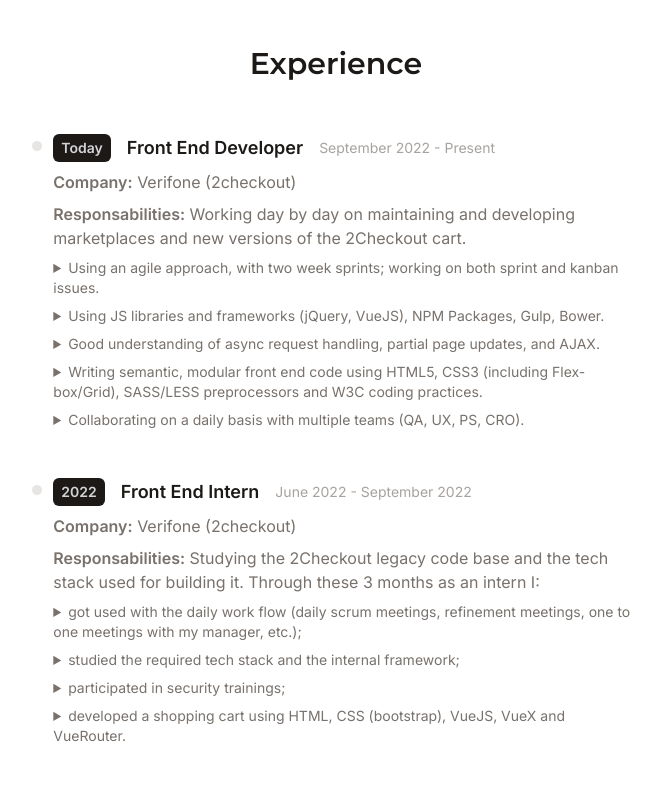
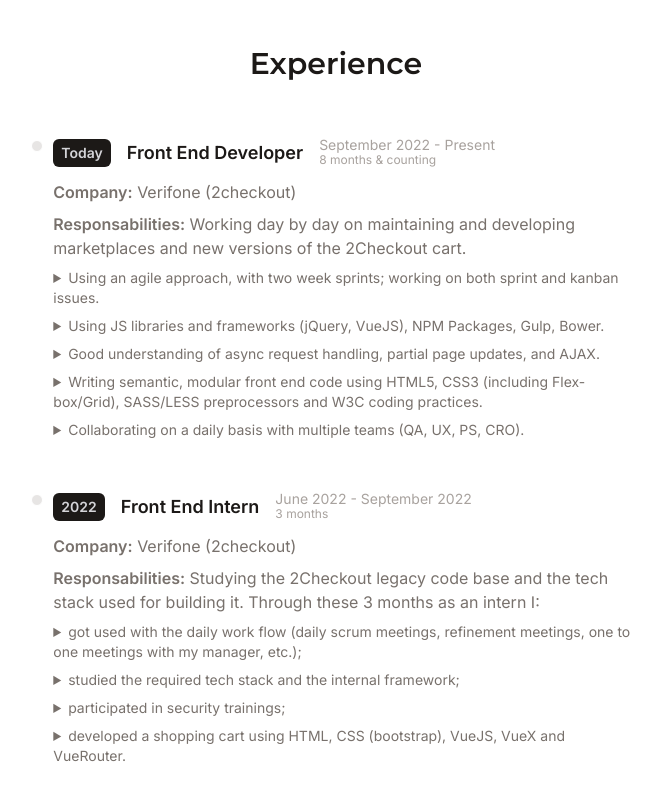
Before and after one commit to stefrotaru/my_portfolio, a React (Vite) app: page / in a window 1280 px wide. Shown: the part 4124-4924 px from the top of the page, without its empty margins (304-965 px from the left). Built offline with nearby package versions, Linux system fonts and the light colour scheme.

Commit message:
add calculateWorkTime display

```diff
--- a/src/components/TimelineItem.jsx
+++ b/src/components/TimelineItem.jsx
@@ -1,49 +1,65 @@
 /* eslint-disable react/prop-types */
 
-function TimelineItem({year, title, company, duration, details, detailsList}) {
-  // @TODO: calculate work time and display it in the timeline item
-  // const calculateWorkTime = (start, end) => {
-  //   const startDate = new Date(start);
-  //   let endDate = new Date(end);
+function TimelineItem({
+  year,
+  title,
+  company,
+  duration,
+  details,
+  detailsList,
+}) {
+  const calculateWorkTime = (start, end) => {
+    const startDate = new Date(start);
+    let endDate = new Date(end);
+    let years = 0;
+    let months = 0;
 
-  //   if (end === 'Present') {
-  //     endDate = new Date();
-  //   }
+    if (end === "Present") {
+      endDate = new Date();
+    }
 
-  //   const diff = Math.floor(startDate.getTime() - endDate.getTime());
-  //   const day = 1000 * 60 * 60 * 24;
+    const diff = Math.floor(startDate.getTime() - endDate.getTime());
+    const day = 1000 * 60 * 60 * 24;
+    const dayOfTheMonth = endDate.getDate();
+    const days = Math.abs(Math.floor(diff / day));
 
-  //   let days = Math.abs(Math.floor(diff/day));
-  //   let months = Math.abs(Math.floor(days/31)) +1; // add 1 to months to account for 0 indexing
+    if (dayOfTheMonth <= 15 && end === "Present") {
+      months = Math.abs(Math.floor(days / 31));
+    } else {
+      months = Math.abs(Math.floor(days / 31)) + 1; // add 1 to months to account for 0 indexing
+    }
 
-  //   if (months > 12) {
-  //     const years = Math.floor(months/12);
-  //     months = (months % 12) + 1;
+    if (months > 12) {
+      years = Math.floor(months / 12);
+      months = (months % 12) + 1;
 
-  //     console.log(`I have occupied the ${title} position at ${company} for ${years} ${years === 1 ? 'year' : 'years'} and ${months} months${end === 'Present' ? ', and still counting! 💪' : '.'}`)
-  //     // return `${years} ${years === 1 ? 'year' : 'years'}, ${months} months`;
-  //   } else {
-  //     console.log(`I have occupied the ${title} position at ${company} for ${months} months.`)
-  //     // return months + " months";
-  //   }
-
-  //   return
-  // }
-  // calculateWorkTime(duration.start, duration.end);
+      return `${years} ${years === 1 ? "year" : "years"}, ${months} months`;
+    } else {
+      if (end === "Present") {
+        return months + " months & counting";
+      }
+      return months + " months";
+    }
+  };
 
   return (
     <li className="flex flex-col md:flex-row relative border-1 border-stone-200 dark:border-stone-700 timeline-item hide slide-in">
       <div className="mb-10 ml-4">
         <div className="absolute w-3 h-3 bg-stone-200 rounded-full mt-1.5  -left-1.5 border border-white dark:border-stone-900 dark:bg-stone-700" />
         <div className="flex flex-wrap gap-4 flex-row items-center justify-start text-xs md:text-sm">
-          <span className="inline-block px-2 py-1 font-semibold text-zinc-300 dark:text-stone-900 dark:bg-white bg-stone-900 rounded-md">
+          <span className="inline-block px-2 py-1 font-semibold text-zinc-300 dark:text-stone-900 dark:bg-zinc-300 bg-stone-900 rounded-md">
             {year}
           </span>
           <p className="text-lg font-semibold text-stone-900 dark:text-zinc-300">
             {title}
           </p>
-          <span className="my-1 text-sm font-normal leading-none text-stone-400 dark:text-zinc-500">
-            {duration.start} - {duration.end}
+          <span className="max-lg:w-full my-1 text-sm font-normal leading-none text-stone-400 dark:text-zinc-500">
+            <span>
+              {duration.start} - {duration.end}
+            </span>
+            <div className="text-xs text-stone-400 dark:text-zinc-100">
+              {calculateWorkTime(duration.start, duration.end)}
+            </div>
           </span>
         </div>
         <p className="my-2 text-base font-normal text-stone-500 dark:text-zinc-400">
```
